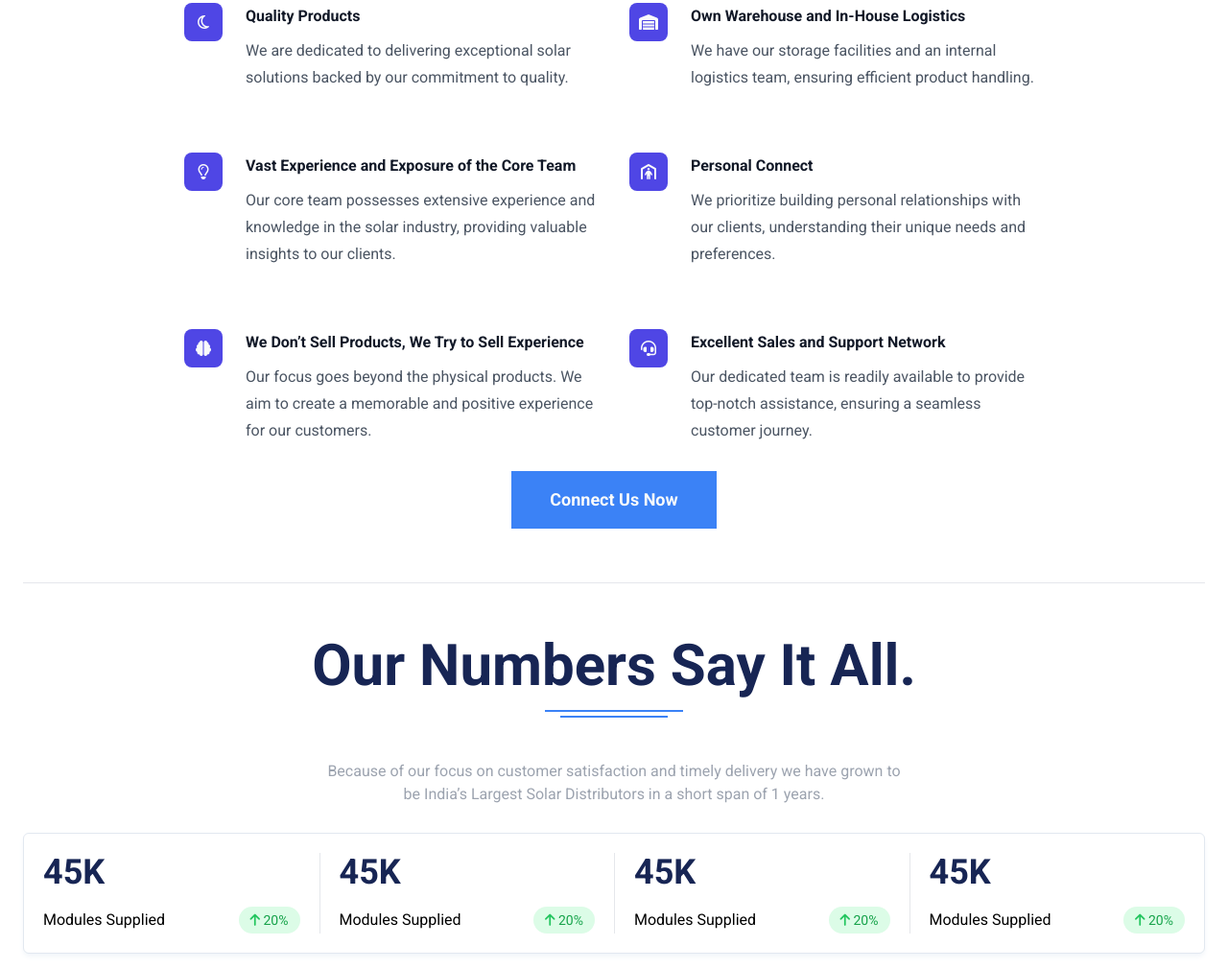
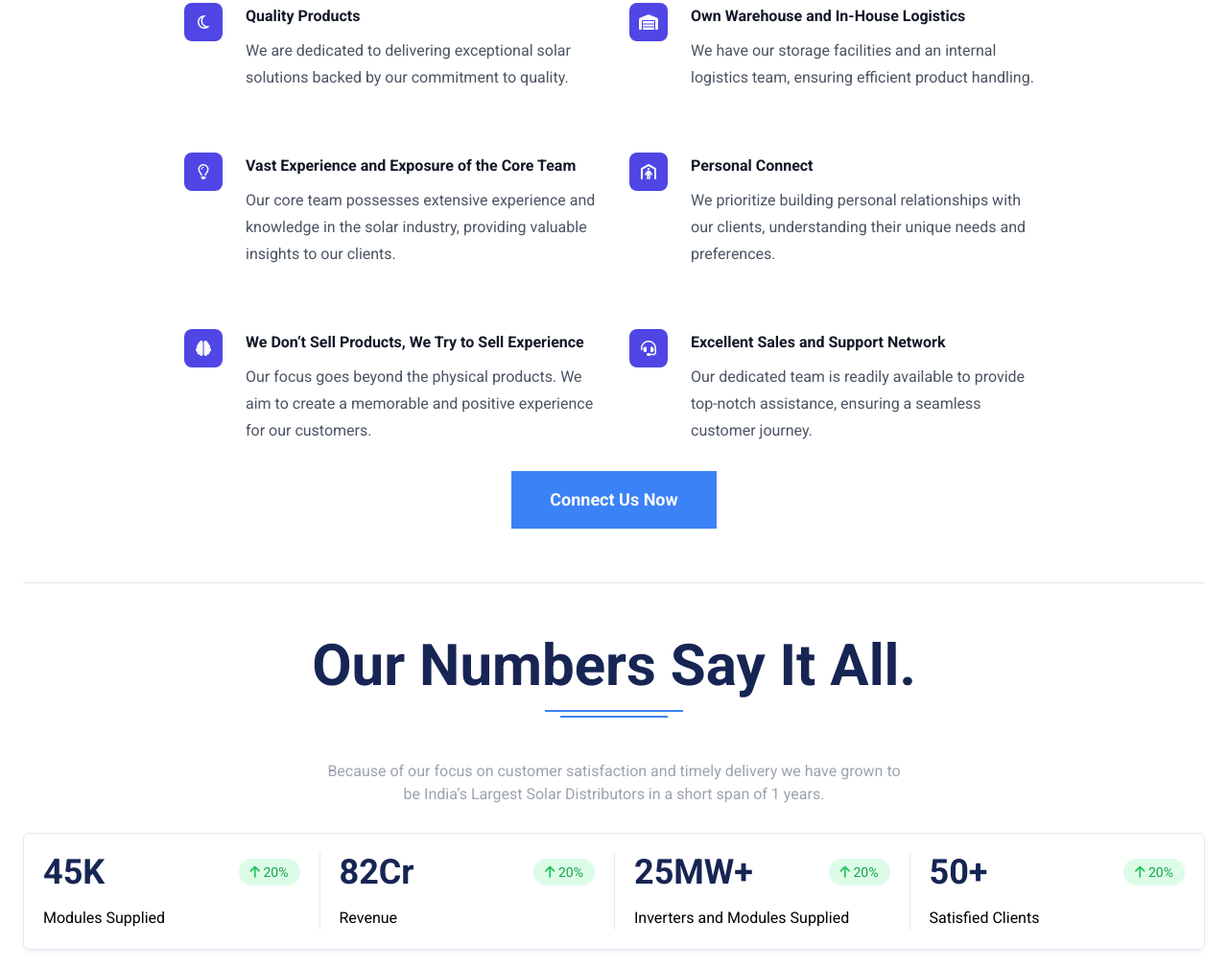
Before and after one commit to hashib786/spinkraft, a website built with Vite: page index.html in a window 1280 px wide. Shown: the part 1452-2462 px from the top of the page at 96% size. Built offline with nearby package versions, Linux system fonts and the light colour scheme.

Commit message:
Change with new style and also add some actual data

```diff
--- a/index.html
+++ b/index.html
@@ -261,48 +261,52 @@
           class="bg-white shadow-md shadow-slate-100 border border-slate-200 rounded-md py-5 divide-x divide-gray-200 grid grid-cols-4"
         >
           <div class="px-5 flex flex-col gap-4">
-            <h4 class="text-blue-950 text-4xl font-semibold">45K</h4>
             <div class="flex items-center justify-between">
-              <p>Modules Supplied</p>
+              <h4 class="text-blue-950 text-4xl font-semibold">45K</h4>
               <p
                 class="bg-green-100 text-green-600 rounded-full px-3 py-1 text-sm"
               >
                 <i class="fa-solid fa-arrow-up text-green-500"></i> 20%
               </p>
             </div>
+
+            <p>Modules Supplied</p>
           </div>
           <div class="px-5 flex flex-col gap-4">
-            <h4 class="text-blue-950 text-4xl font-semibold">45K</h4>
             <div class="flex items-center justify-between">
-              <p>Modules Supplied</p>
+              <h4 class="text-blue-950 text-4xl font-semibold">82Cr</h4>
               <p
                 class="bg-green-100 text-green-600 rounded-full px-3 py-1 text-sm"
               >
                 <i class="fa-solid fa-arrow-up text-green-500"></i> 20%
               </p>
             </div>
+
+            <p>Revenue</p>
           </div>
           <div class="px-5 flex flex-col gap-4">
-            <h4 class="text-blue-950 text-4xl font-semibold">45K</h4>
             <div class="flex items-center justify-between">
-              <p>Modules Supplied</p>
+              <h4 class="text-blue-950 text-4xl font-semibold">25MW+</h4>
               <p
                 class="bg-green-100 text-green-600 rounded-full px-3 py-1 text-sm"
               >
                 <i class="fa-solid fa-arrow-up text-green-500"></i> 20%
               </p>
             </div>
+
+            <p>Inverters and Modules Supplied</p>
           </div>
           <div class="px-5 flex flex-col gap-4">
-            <h4 class="text-blue-950 text-4xl font-semibold">45K</h4>
             <div class="flex items-center justify-between">
-              <p>Modules Supplied</p>
+              <h4 class="text-blue-950 text-4xl font-semibold">50+</h4>
               <p
                 class="bg-green-100 text-green-600 rounded-full px-3 py-1 text-sm"
               >
                 <i class="fa-solid fa-arrow-up text-green-500"></i> 20%
               </p>
             </div>
+
+            <p>Satisfied Clients</p>
           </div>
         </div>
       </section>
```
